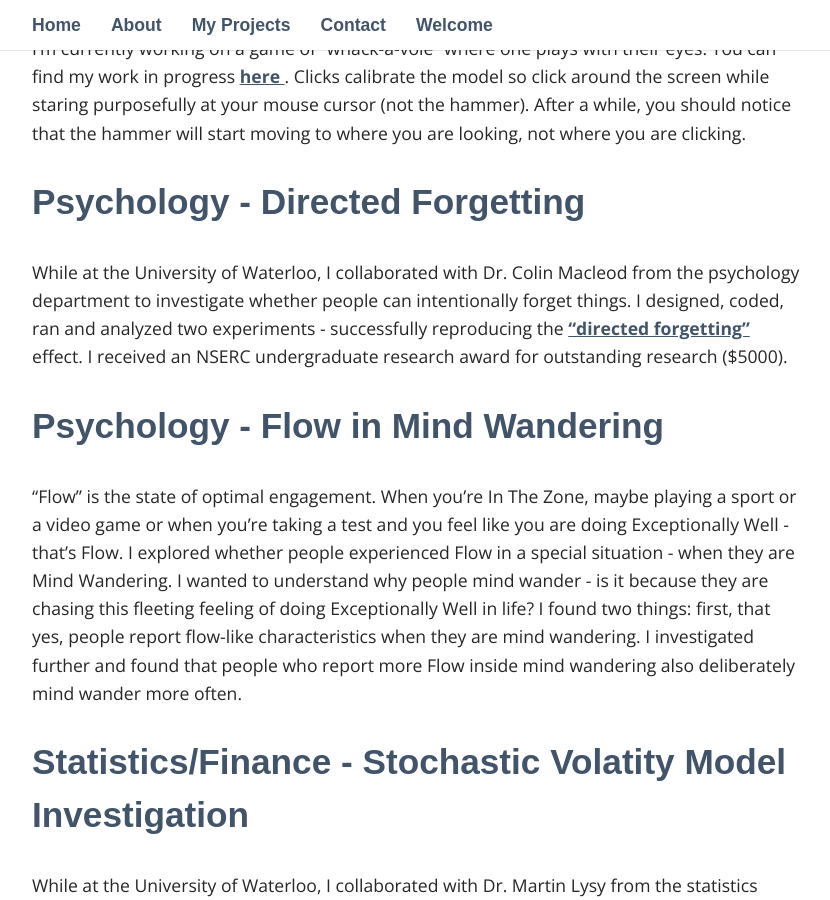
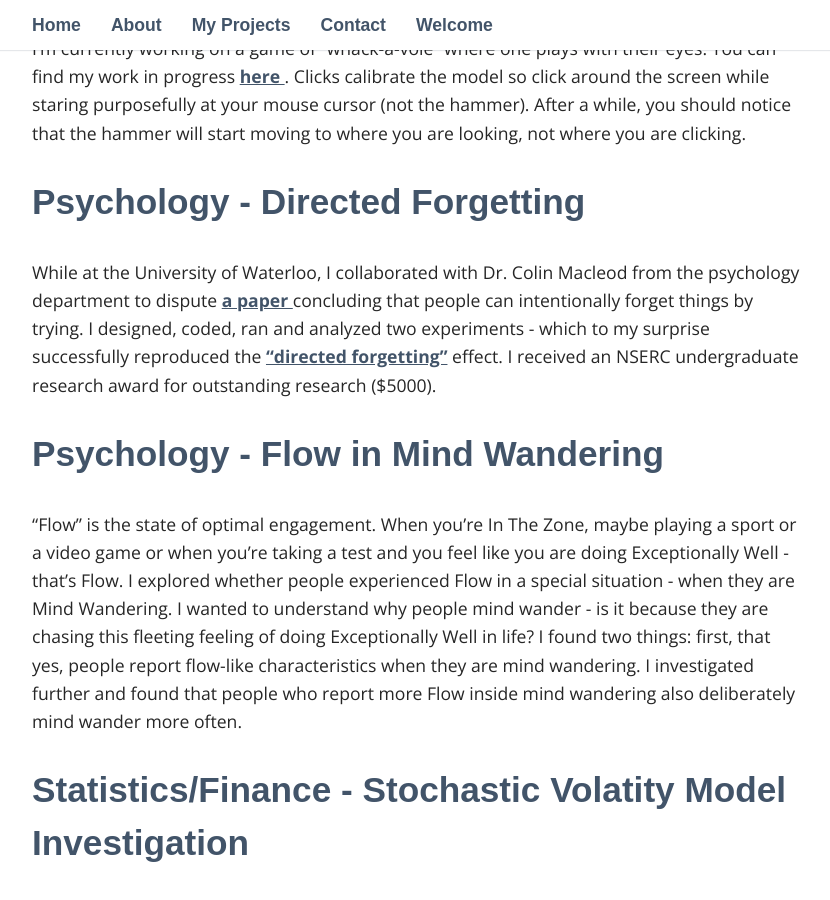
Before and after one commit to arnehuang/arnehuang.github-io, a Jekyll site: the page built from _pages/03_projects.md, in a window 1280 px wide and 900 px high, scrolled down 659 px. Shown: the whole window, without its empty margins (223-1053 px from the left). Built offline with Jekyll 4.4.1, drawn with Linux system fonts in a browser that asks for light colours; some web fonts are replaced.

Commit message:
Update 03_projects.md

```diff
--- a/_pages/03_projects.md
+++ b/_pages/03_projects.md
@@ -8,8 +8,8 @@ permalink: /MyProjects/
   I'm currently working on a game of "whack-a-vole" where one plays with their eyes. You can find my work in progress <a href = 'https://whack-a-vole.herokuapp.com/vole'> here </a>. Clicks calibrate the model so click around the screen while staring purposefully at your mouse cursor (not the hammer). After a while, you should notice that the hammer will start moving to where you are looking, not where you are clicking.
 
   <h2>Psychology - Directed Forgetting</h2>
-  While at the University of Waterloo, I collaborated with Dr. Colin Macleod from the psychology department to investigate whether people can intentionally forget things.
-  I designed, coded, ran and analyzed two experiments - successfully reproducing the <a href= 'https://en.wikipedia.org/wiki/Motivated_forgetting#Directed_forgetting'> "directed forgetting"</a> effect. I received an NSERC undergraduate research award for outstanding research ($5000).
+  While at the University of Waterloo, I collaborated with Dr. Colin Macleod from the psychology department to dispute <a href = 'https://link.springer.com/article/10.3758%2FBF03195325'> a paper </a> concluding that people can intentionally forget things by trying.
+  I designed, coded, ran and analyzed two experiments - which to my surprise successfully reproduced the <a href= 'https://en.wikipedia.org/wiki/Motivated_forgetting#Directed_forgetting'> "directed forgetting"</a> effect. I received an NSERC undergraduate research award for outstanding research ($5000).
 
 
   <h2>Psychology - Flow in Mind Wandering</h2>
```
